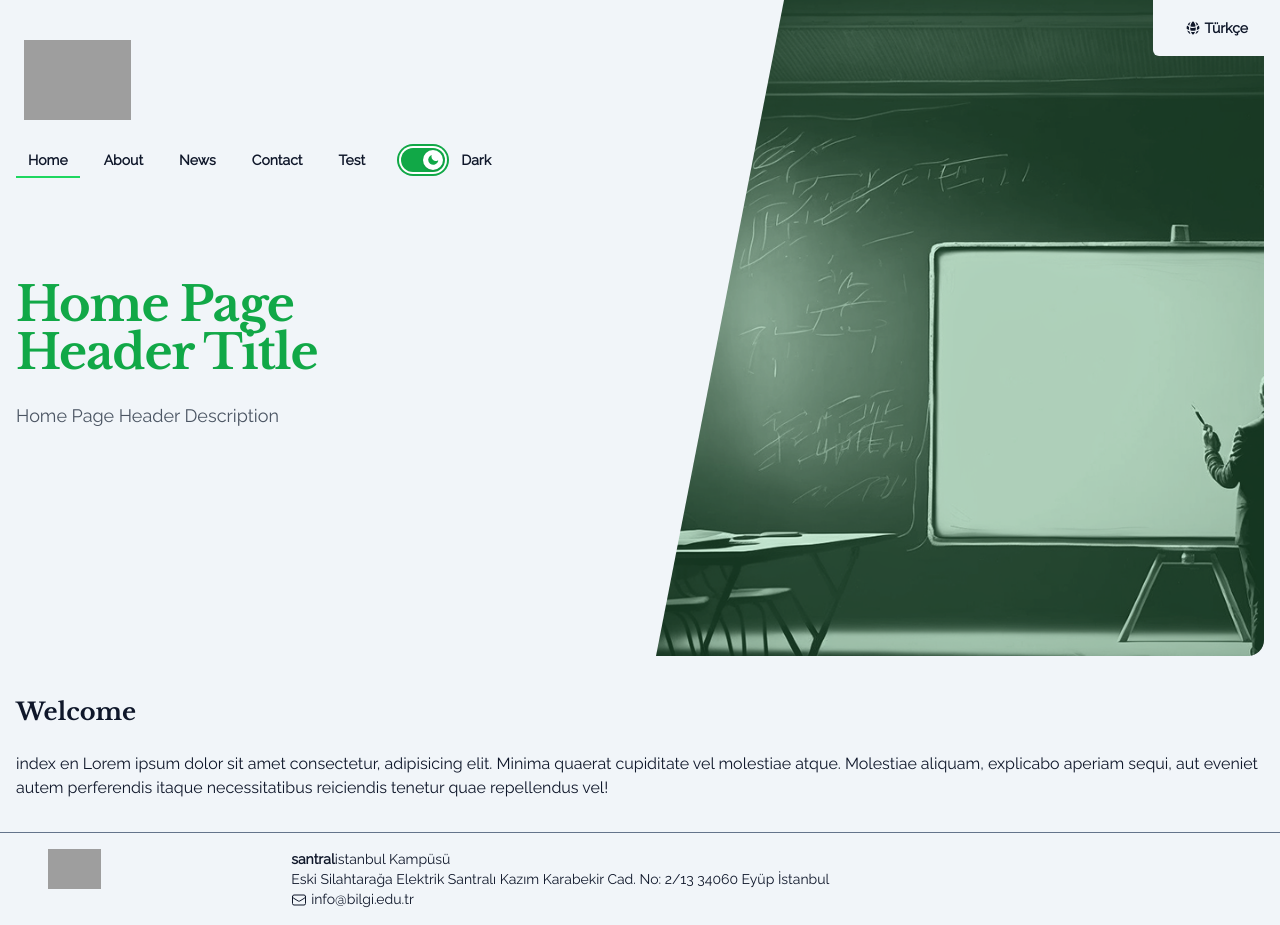
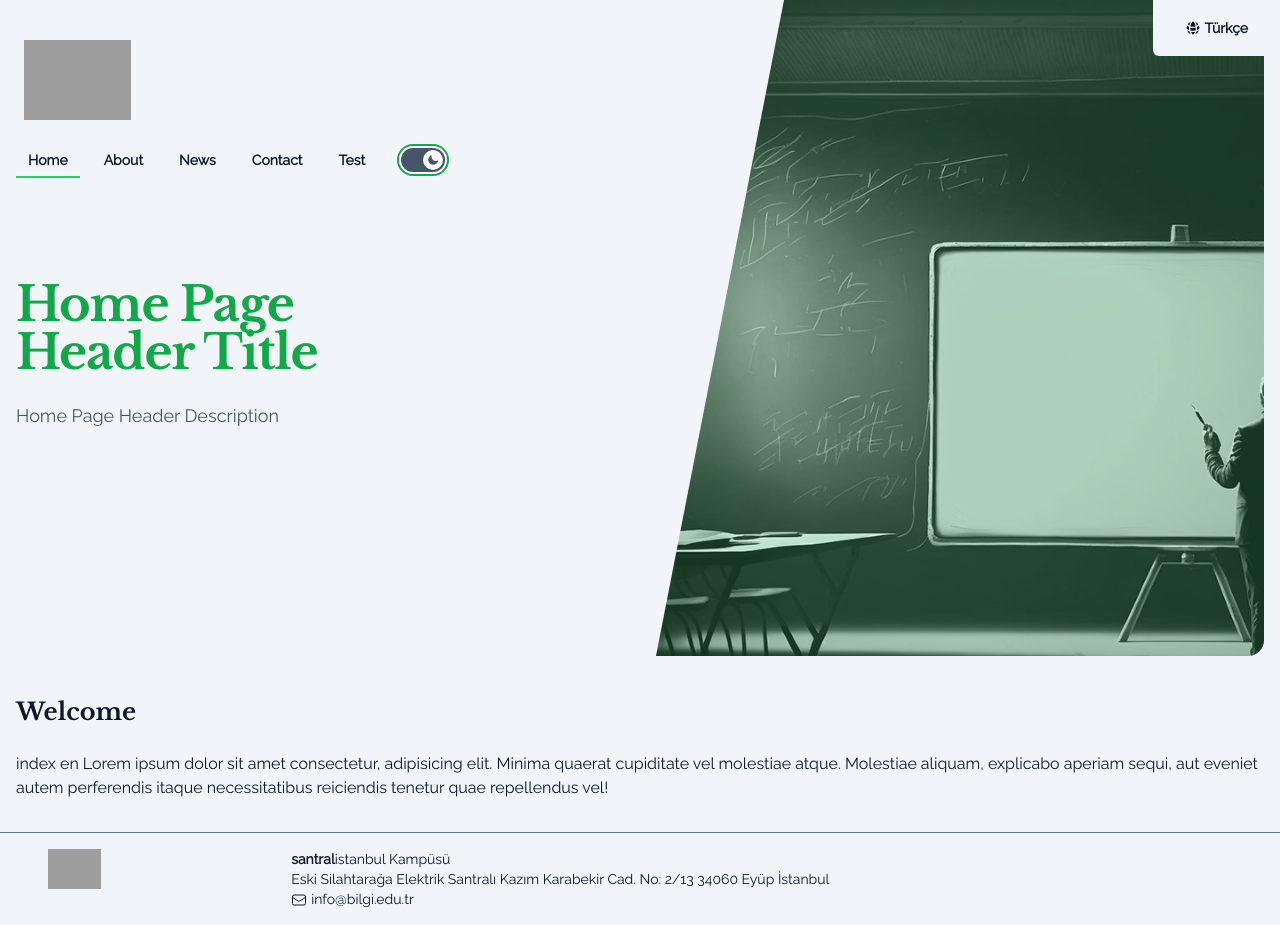
Before and after one commit to bilgi-webteam/nuxt3-boilerplate, a Nuxt app: page / in a window 1280 px wide. Both pictures are taken after a click on the switch "Toggle Dark Mode". Built offline with nearby package versions, Linux system fonts and the light colour scheme; grey boxes are pictures that could not be loaded.

Commit message:
Refactor ColorModeSwitch component to update dark mode icon colors

```diff
--- a/components/ColorModeSwitch.vue
+++ b/components/ColorModeSwitch.vue
@@ -1,20 +1,20 @@
 <template>
   <div class="flex items-center gap-4 mt-1">
     <!-- Icon Toggle -->
-    <Switch v-model="isDarkMode" :class="[isDarkMode ? 'bg-malachite-600' : 'bg-gray-400', 'relative inline-flex h-6 w-11 flex-shrink-0 cursor-pointer rounded-full border-2 border-transparent transition-colors duration-200 ease-in-out focus:outline-none focus:ring-2 focus:ring-malachite-600 focus:ring-offset-2']" @click="toggleColorMode">
+    <Switch v-model="isDarkMode" :class="[isDarkMode ? 'bg-slate-600' : 'bg-gray-400', 'relative inline-flex h-6 w-11 flex-shrink-0 cursor-pointer rounded-full border-2 border-transparent transition-colors duration-200 ease-in-out focus:outline-none focus:ring-2 focus:ring-malachite-600 focus:ring-offset-2']" @click="toggleColorMode">
       <span class="sr-only">Toggle Dark Mode</span>
       <span :class="[isDarkMode ? 'translate-x-5' : 'translate-x-0', 'pointer-events-none relative inline-block h-5 w-5 transform rounded-full bg-white shadow ring-0 transition duration-200 ease-in-out']">
         <span :class="[isDarkMode ? 'opacity-0 duration-100 ease-out' : 'opacity-100 duration-200 ease-in', 'absolute inset-0 flex h-full w-full items-center justify-center transition-opacity']" aria-hidden="true">
           <SunIcon class="w-3 h-3 text-gray-900" />
         </span>
         <span :class="[isDarkMode ? 'opacity-100 duration-200 ease-in' : 'opacity-0 duration-100 ease-out', 'absolute inset-0 flex h-full w-full items-center justify-center transition-opacity']" aria-hidden="true">
-          <MoonIcon class="w-3 h-3 text-malachite-600" />
+          <MoonIcon class="w-3 h-3 text-slate-600" />
         </span>
       </span>
     </Switch>
-    <span class="text-sm font-semibold leading-6 text-slate-900 dark:text-slate-100">
+    <!-- <span class="text-sm font-semibold leading-6 text-slate-900 dark:text-slate-100">
       {{ isDarkMode ? $t('dark') : $t('light') }}
-    </span>
+    </span> -->
 
   </div>
 </template>
```
